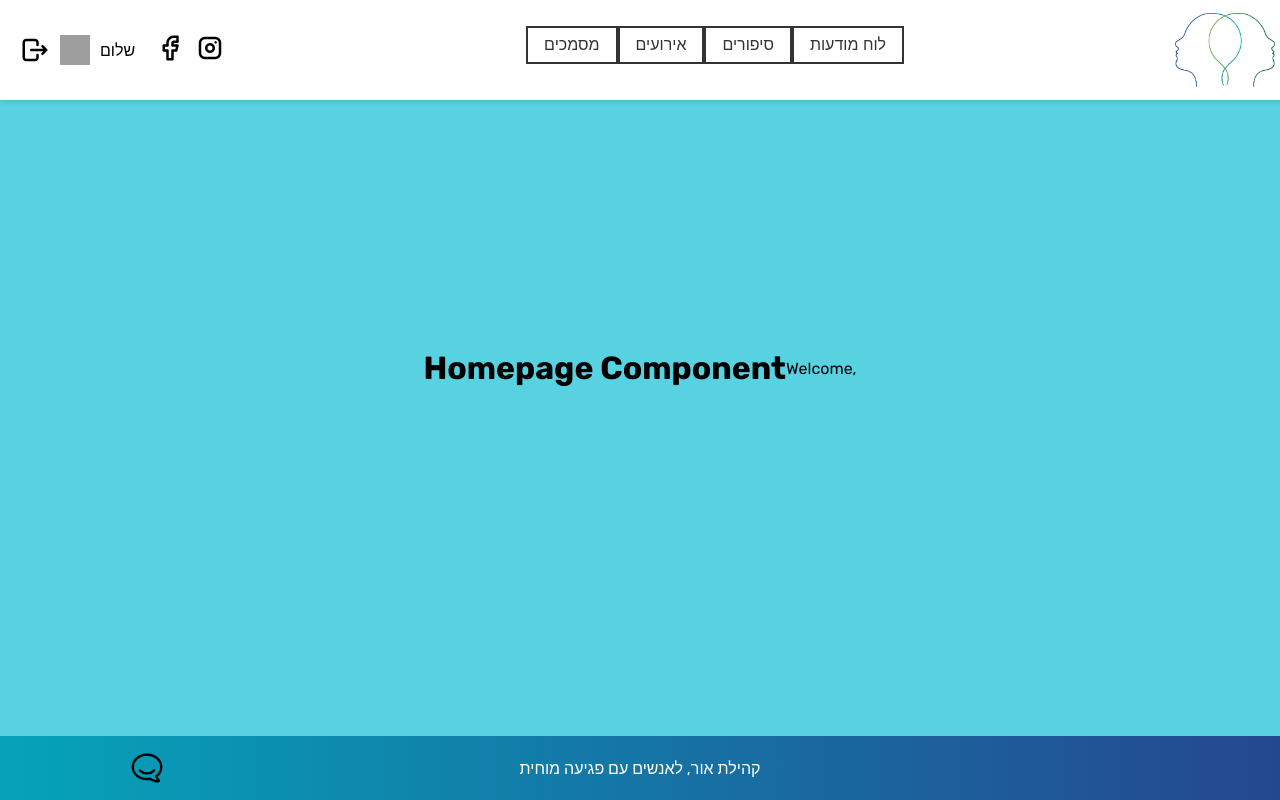
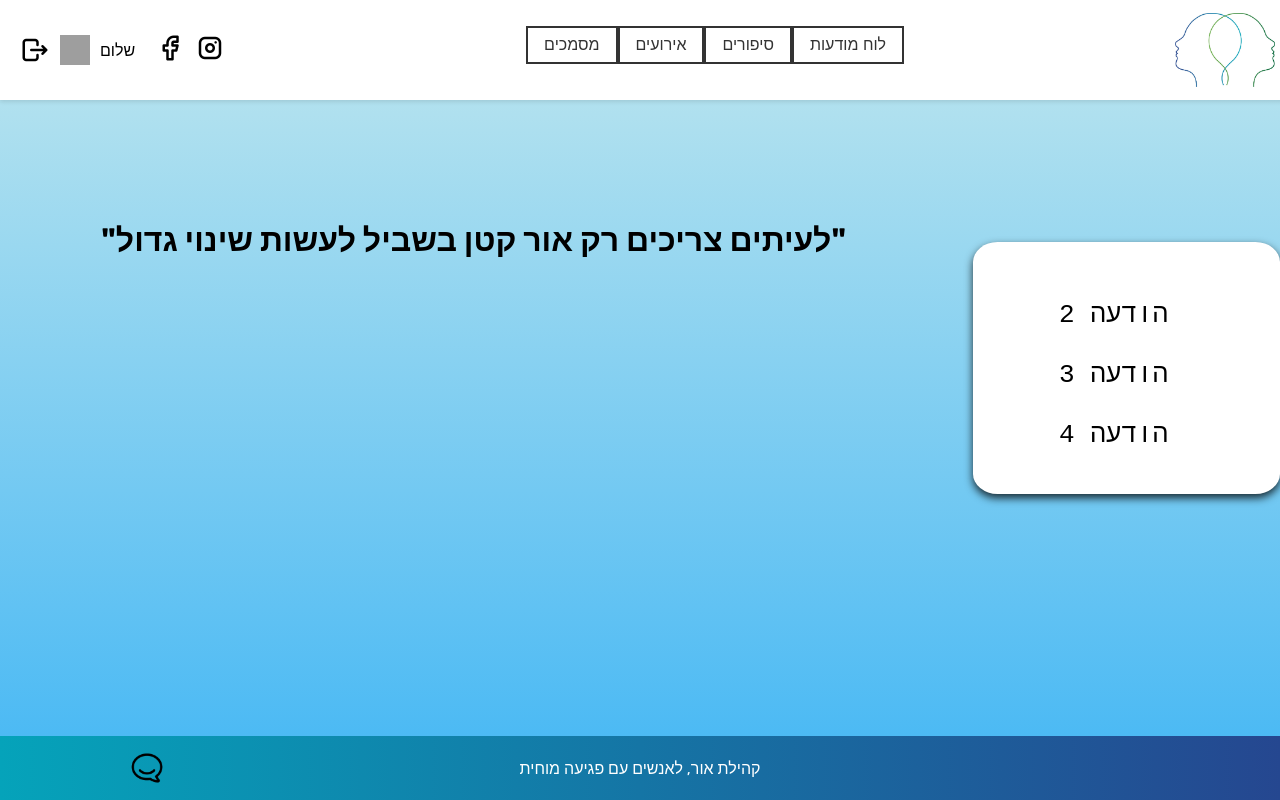
Before and after one commit to TzlilMa/Or-community-association, a React (Create React App) app in the folder my-app/: page / in a window 1280 px wide. Built offline with nearby package versions, Linux system fonts and the light colour scheme; no server answers; the database is empty; sample sign-in values are in the browser's storage; grey boxes are pictures that could not be loaded.

Commit message:
finish card and start homepage fix

```diff
--- /dev/null
+++ b/my-app/src/components/BulletinBoard.js
@@ -0,0 +1,25 @@
+// src/components/BulletinBoard.js
+import React from 'react';
+import '../styles/BulletinBoard.css';
+
+const BulletinBoard = () => {
+  return (
+    <div className="bulletin-board">
+      <div className="ads">
+        <ul>
+          <li>הודעה 1</li>
+          <li>הודעה 2</li>
+          <li>הודעה 3</li>
+          <li>הודעה 4 </li>
+          <li>הודעה 5</li>
+          <li>הודעה 6</li>
+          <li>הודעה 7</li>
+
+
+        </ul>
+      </div>
+    </div>
+  );
+};
+
+export default BulletinBoard;
--- a/my-app/src/components/CardGrid.js
+++ b/my-app/src/components/CardGrid.js
@@ -1,7 +1,7 @@
 // src/components/CardGrid.js
 import React, { useState, useEffect } from 'react';
+import '../styles/CardGrid.css';
 import { db, collection, query, where, getDocs } from '../fireBase/firebase'; // Updated path
-import '../styles/CardGrid.css';
 
 const CardGrid = () => {
   const [expandedCardIndex, setExpandedCardIndex] = useState(null);
@@ -23,6 +23,7 @@ const CardGrid = () => {
   }, []);
 
   return (
+    <div className="card-grid-container">
       <div className="card-grid">
         {cards.map((card, index) => (
           <div
@@ -44,6 +45,7 @@ const CardGrid = () => {
         ))}
         {expandedCardIndex !== null && <div className="backdrop" onClick={() => setExpandedCardIndex(null)}></div>}
       </div>
+    </div>
   );
 };
 
--- a/my-app/src/pages/homepage.js
+++ b/my-app/src/pages/homepage.js
@@ -2,6 +2,7 @@
 import React, { useEffect, useState } from 'react';
 import { useLocation } from 'react-router-dom';
 import { db, doc, getDoc } from '../fireBase/firebase';
+import BulletinBoard from '../components/BulletinBoard';
 import '../styles/Homepage.css';
 
 const Homepage = () => {
@@ -34,10 +35,12 @@ const Homepage = () => {
 
   return (
     <div className="App">
-        <div className="homepage">
-          <h1>Homepage Component</h1>
-          <p>Welcome, {firstName || email}</p>
+      <div className="homepage">
+        <div className="main-content">
+        <h1>"לעיתים צריכים רק אור קטן בשביל לעשות שינוי גדול"</h1>
         </div>
+        <BulletinBoard />
+      </div>
     </div>
   );
 };
--- /dev/null
+++ b/my-app/src/styles/BulletinBoard.css
@@ -0,0 +1,49 @@
+/* src/styles/BulletinBoard.css */
+.bulletin-board {
+    display: flex;
+    justify-content: space-between;
+    align-items: flex-start;
+    width: 20%;
+    background-color: #ffffff;
+    padding: 2%;
+    box-shadow: 0 4px 8px rgba(0, 0, 0, 0.8);
+    border-radius: 8%;
+}
+
+.ads {
+    padding: 0;
+    width: 90%;
+    text-align: center; /* Align text to the center */
+    overflow: hidden; /* Hide overflowing text */
+    position: relative; /* Set position to relative to use absolute positioning inside */
+    height: 200px; /* Set a fixed height for the container */
+}
+
+.ads ul {
+    padding: 0; /* Remove padding */
+    list-style-type: none;
+    position: absolute; /* Set position to absolute to animate */
+    top: -100%; /* Start from above the container */
+    left: 50%; /* Center horizontally */
+    transform: translateX(-50%); /* Center horizontally */
+    animation: moveText 15s linear infinite; /* Apply the animation */
+}
+
+.ads li {
+    margin-bottom: 10px;
+    font-family: monospace;
+    font-size: xx-large;
+    display: flex;
+    justify-content: center; /* Center text horizontally */
+    align-items: center; /* Center text vertically */
+    height: 50px; /* Set a fixed height for each item */
+}
+
+@keyframes moveText {
+    0% {
+        top: -100%; /* Start above the container */
+    }
+    100% {
+        top: 100%; /* End below the container */
+    }
+}
--- a/my-app/src/styles/CardGrid.css
+++ b/my-app/src/styles/CardGrid.css
@@ -1,17 +1,31 @@
+/* CardGrid.css */
+
+.card-grid-container {
+  background-image: url('../assets/back_ground_stories.png'); /* Path to your background image */
+  background-size: cover; /* Ensure the image covers the entire area */
+  background-position: center; /* Center the background image */
+  background-repeat: no-repeat; /* Prevent the image from repeating */
+  min-height: 50vh; /* Ensure it covers the full height of the viewport */
+  margin-top: 5%;
+  padding: 5%;
+  width: 500%;
+  height:70%;
+}
+
 .card-grid {
   display: flex;
   flex-wrap: wrap;
   justify-content: center; /* Center the cards */
   gap: 10px;
-  padding: 2%;
   margin-top: 20px;
 }
 
+/* The rest of your CSS remains the same */
 .card {
   position: relative;
   width: 300px; /* Increase width */
   height: 200px; /* Increase height */
-  border: 1px solid #ccc;
+  border: 1px solid #c2c2c2;
   border-radius: 8px;
   overflow: hidden;
   transition: transform 0.3s ease, width 0.3s ease, height 0.3s ease;
--- a/my-app/src/styles/Homepage.css
+++ b/my-app/src/styles/Homepage.css
@@ -11,36 +11,17 @@ body, html, #root, .App {
 .homepage {
   height: 100%; /* Take up 85% of the height */
   display: flex;
-  justify-content: center;
+  justify-content: flex-start;
   align-items: center;
-  text-align: center;
-  background-color: #58d1e1; /* Example background color for homepage */
-  width: 100%;
-  padding: 2%;
+  background: linear-gradient(to bottom, #c1e7ee, rgb(76, 186, 244)); /* Linear gradient from turquoise to darker blue */
+  width:100%;
+  padding:2%;
 }
 
-/* Common styles for footers */
-.footer-container {
-  height: 5%; /* Take up 5% of the height */
-  width: 100%;
-  display: flex;
-  flex-direction: column;
-  align-items: center;
-  justify-content: flex-start;
+.main-content {
+  flex-grow: 1;
+  text-align: center;
+  padding: 2%;
+  margin-right: 2%; /* Adjusted for the fixed BulletinBoard */
+  margin-bottom: 20%;
 }
-
-.above-footer {
-  background: linear-gradient(90deg, #66AB44 0%, #026735 100%);
-  width: 100%;
-  padding: 0.5% 0; /* Smaller height for the above footer */
-  text-align: center;
-  color: #ffffff;
-}
-
-.main-footer {
-  background: linear-gradient(90deg, #05A3BA 0%, #254790 100%);
-  width: 100%;
-  padding: 1% 0; /* Larger height for the main footer */
-  text-align: center;
-  color: white;
-}
```
Also changed, not shown: 1 other file (tests, documents, lock files or other folders). Lines whose indentation alone changed are shown as unchanged.
